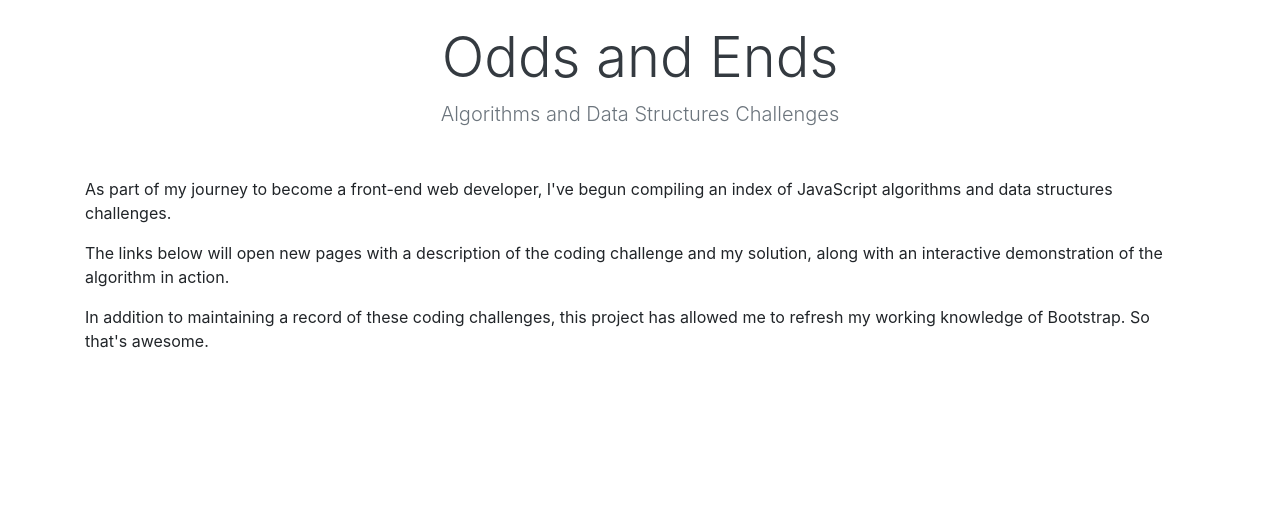
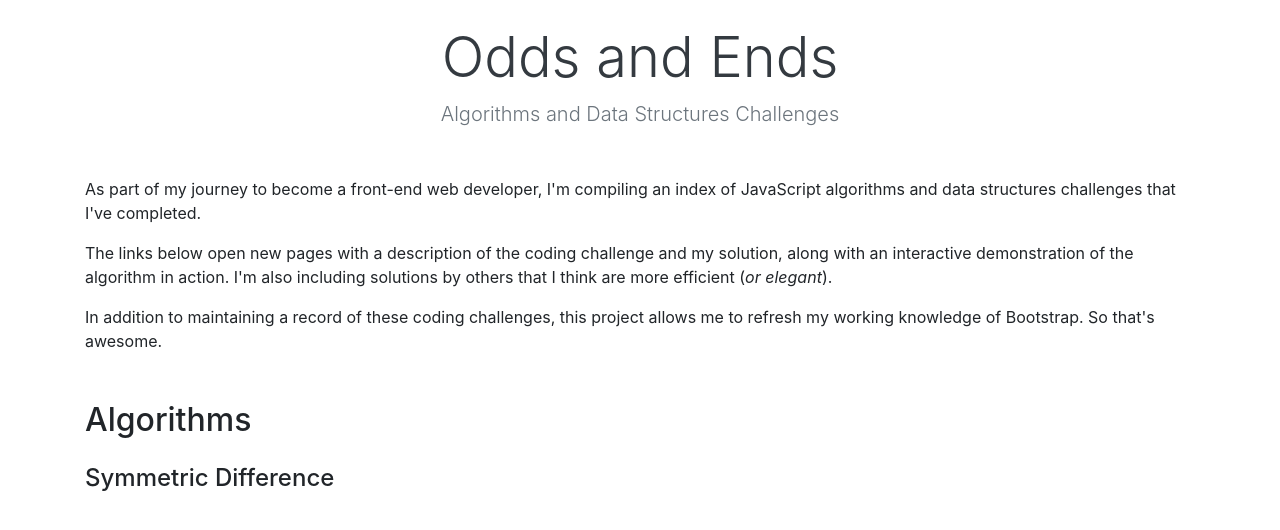
Before and after one commit to dylanhamada/coding-challenges, a plain HTML site: page index.html in a window 1280 px wide. Drawn offline with nearby package versions, Linux system fonts and the light colour scheme.

```diff
--- a/index.html
+++ b/index.html
@@ -16,13 +16,20 @@
 <body>
     <div class="container">
         <h1 class="display-4 mt-4 text-center text-dark">Odds and Ends</h1>
-        <p class="lead text-center text-secondary mb-5">Algorithms and Data Structures Challenges</h3>
-        <p>As part of my journey to become a front-end web developer, I've begun compiling an index of JavaScript
-            algorithms and data structures challenges.</p>
-        <p>The links below will open new pages with a description of the coding challenge and my solution, along with
-            an interactive demonstration of the algorithm in action.</p>
-        <p>In addition to maintaining a record of these coding challenges, this project has allowed me to refresh my
+        <p class="lead text-center text-secondary">Algorithms and Data Structures Challenges</h3>
+    </div>
+    <div class="container mt-5">
+        <p>As part of my journey to become a front-end web developer, I'm compiling an index of JavaScript
+            algorithms and data structures challenges that I've completed.</p>
+        <p>The links below open new pages with a description of the coding challenge and my solution, along
+            with an interactive demonstration of the algorithm in action. I'm also including solutions by others
+            that I think are more efficient (<em>or elegant</em>).</p>
+        <p>In addition to maintaining a record of these coding challenges, this project allows me to refresh my
             working knowledge of Bootstrap. So that's awesome.</p>
+    </div>
+    <div class="container mt-5">
+        <h2>Algorithms</h2>
+        <h4 class="mt-4">Symmetric Difference</h4>
     </div>
 
     <!-- jQuery and Bootstrap Bundle (includes Popper) -->
```
